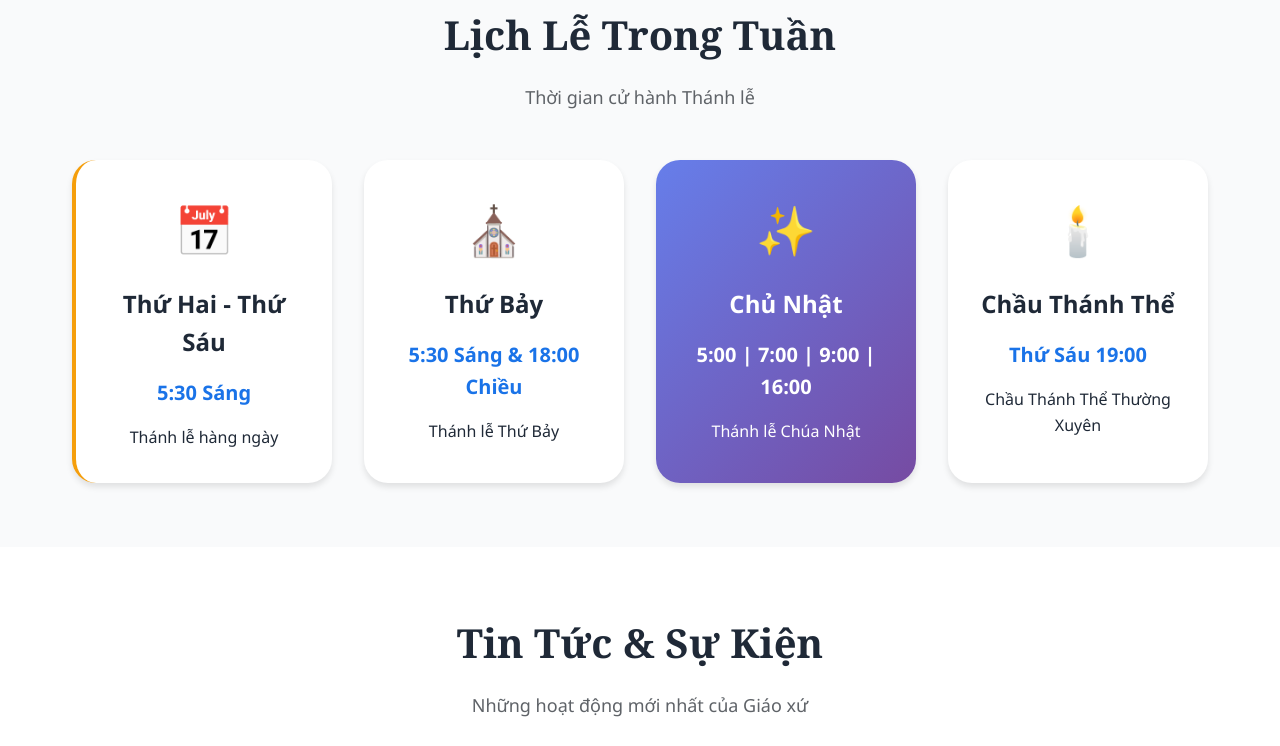
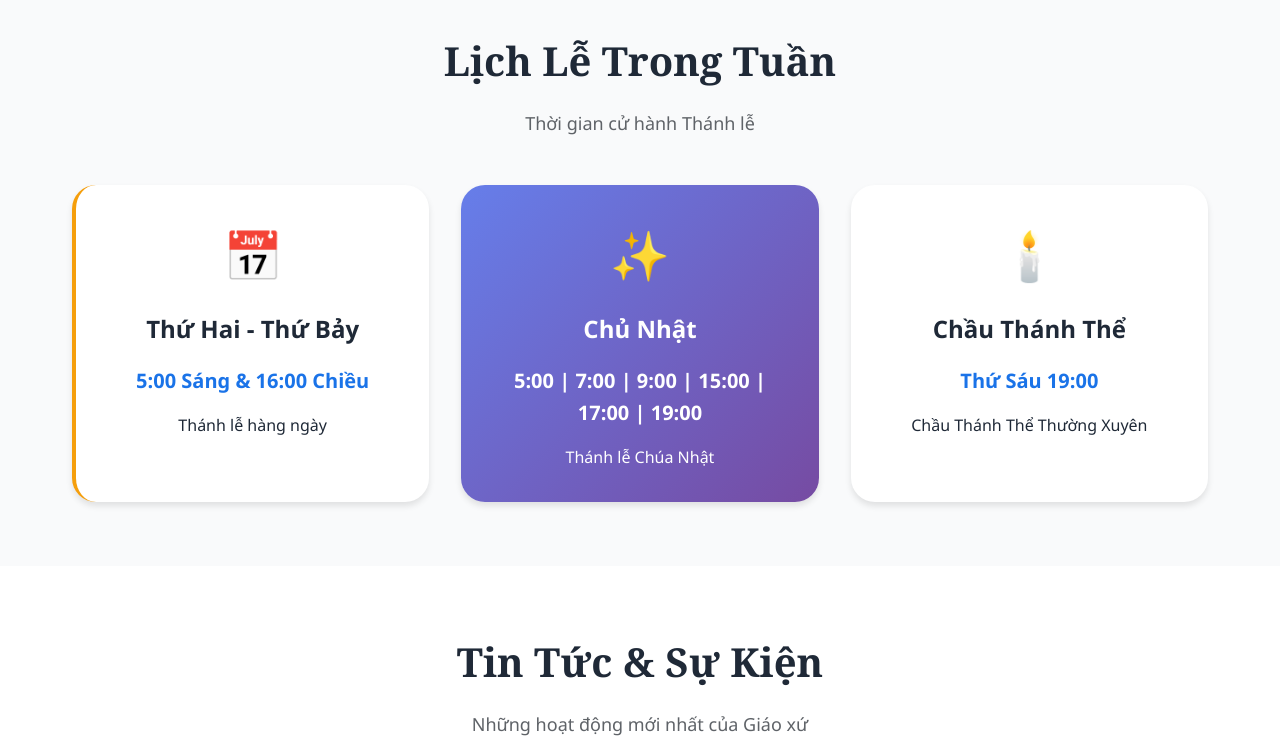
Before and after one commit to Lebaphuoc6969/gxbt, a plain HTML site: page index.html in a window 1280 px wide. Shown: the part 861-1607 px from the top of the page. Drawn offline with Linux system fonts and the light colour scheme.

Commit message:
Update index.html

```diff
--- a/index.html
+++ b/index.html
@@ -1,4 +1,4 @@
-<!DOCTYPE html>
+203.<!DOCTYPE html>
 <html lang="vi">
 <head>
     <meta charset="UTF-8">
@@ -65,22 +65,15 @@
             <div class="schedule-grid">
                 <div class="schedule-card">
                     <div class="schedule-icon">📅</div>
-                    <h3>Thứ Hai - Thứ Sáu</h3>
-                    <p class="schedule-time">5:30 Sáng</p>
+                    <h3>Thứ Hai - Thứ Bảy</h3>
+                    <p class="schedule-time">5:00 Sáng & 16:00 Chiều</p>
                     <p class="schedule-desc">Thánh lễ hàng ngày</p>
-                </div>
-
-                <div class="schedule-card">
-                    <div class="schedule-icon">⛪</div>
-                    <h3>Thứ Bảy</h3>
-                    <p class="schedule-time">5:30 Sáng & 18:00 Chiều</p>
-                    <p class="schedule-desc">Thánh lễ Thứ Bảy</p>
                 </div>
 
                 <div class="schedule-card highlight">
                     <div class="schedule-icon">✨</div>
                     <h3>Chủ Nhật</h3>
-                    <p class="schedule-time">5:00 | 7:00 | 9:00 | 16:00</p>
+                    <p class="schedule-time">5:00 | 7:00 | 9:00 | 15:00 | 17:00 | 19:00</p>
                     <p class="schedule-desc">Thánh lễ Chúa Nhật</p>
                 </div>
 
```
